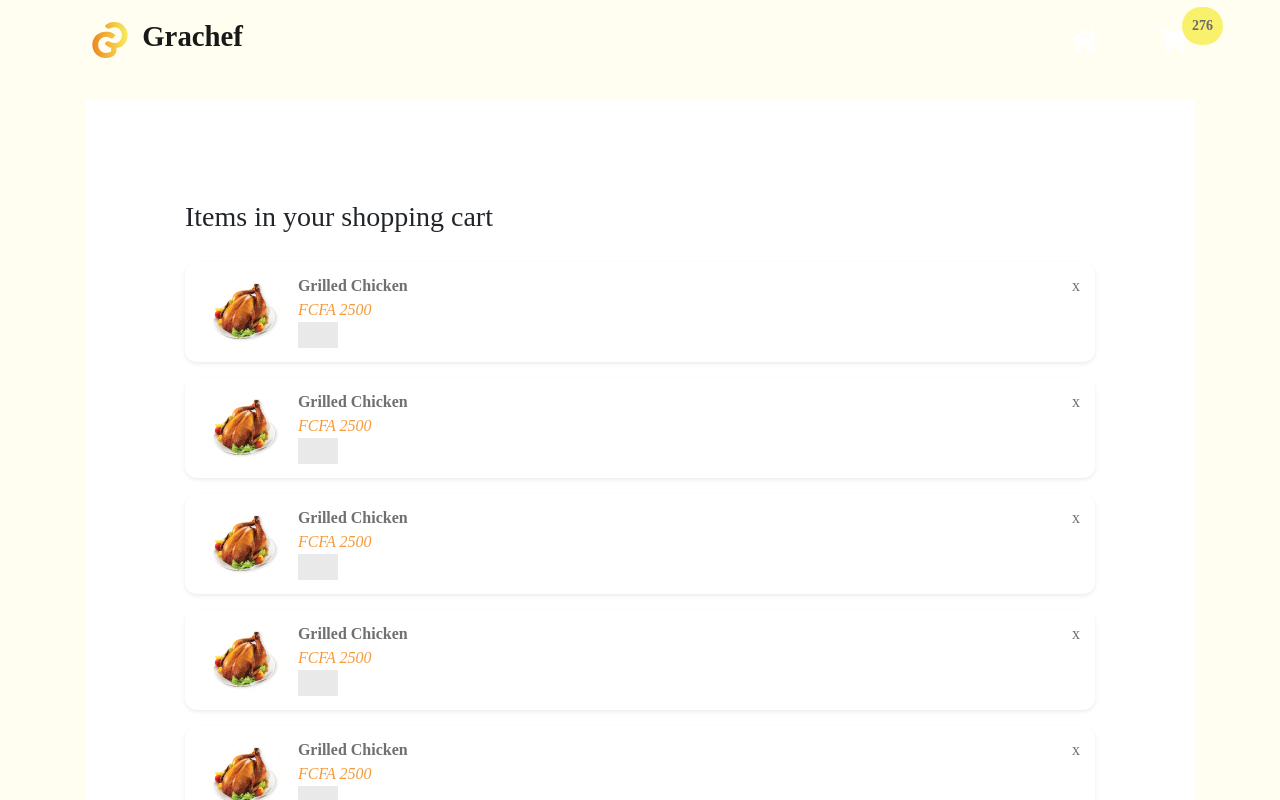
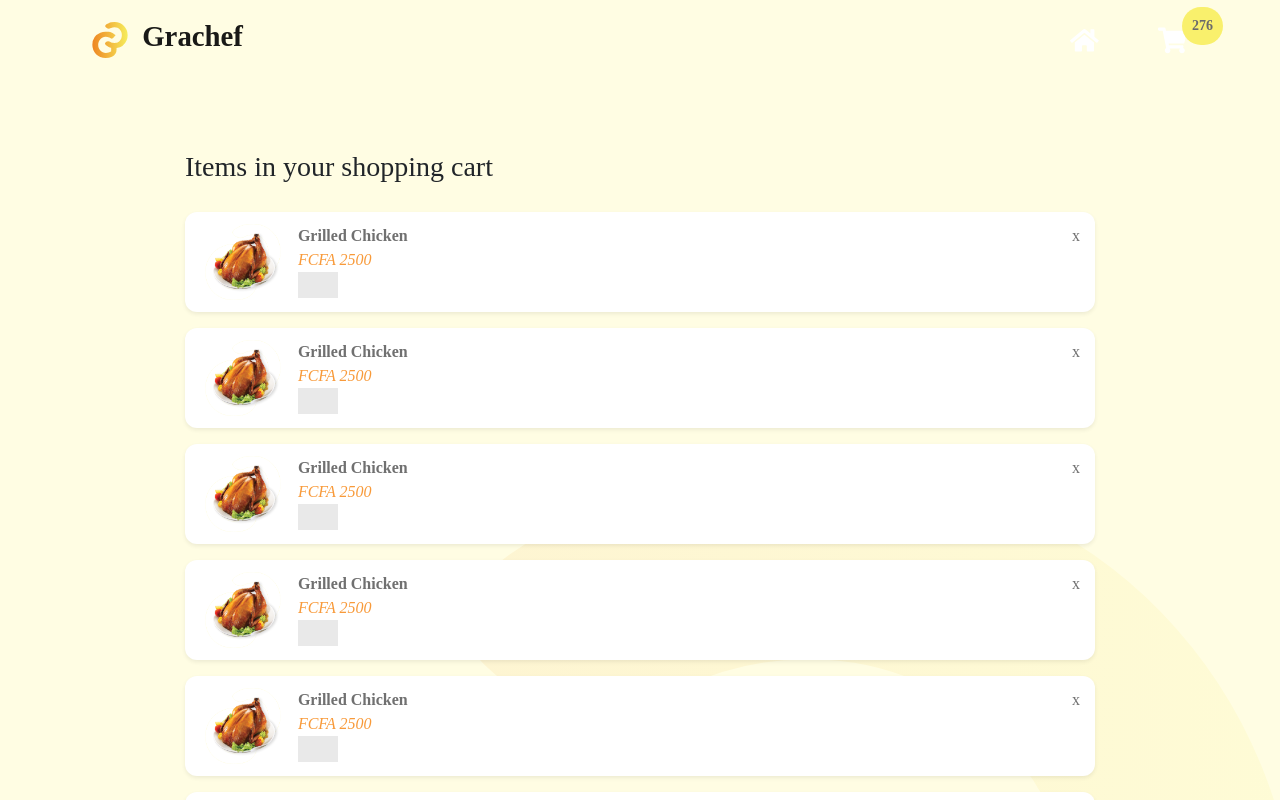
Before and after one commit to jilh/grachef, a React (Create React App) app: page /cart in a window 1280 px wide. Shown: the top 800 px of the page. Built offline with nearby package versions, Linux system fonts and the light colour scheme.

Commit message:
Fixed lot of stuffs that i cannot track right now

```diff
--- a/src/App.js
+++ b/src/App.js
@@ -3,7 +3,6 @@ import React from 'react'
 // import Menu from "./components/Menu"
 // import Footer from "./components/Footer"
 import Home from "./components/Home"
-import Checkout from "./components/Checkout"
 import Cart from "./components/Cart"
 import { BrowserRouter, Switch, Route } from 'react-router-dom';
 
--- a/src/components/Cart.js
+++ b/src/components/Cart.js
@@ -5,7 +5,7 @@ import Footer from "./Footer"
 
 function Cart(){
     return(
-        <div>
+        <div className="cart-section">
             <Navigation />
             <CartItems />
             <Footer />
--- a/src/components/Header.js
+++ b/src/components/Header.js
@@ -27,10 +27,10 @@ function Header(){
                         </Col>
 
                         <Col md={6}>
-
+                            <img src={heroImage} alt="Food Recipe" className={"hero-image"}/>
                         </Col>
 
-                        <img src={heroImage} alt="Food Recipe" className={"hero-image"}/>
+
 
                         <div style={{position: 'relative'}}>
                             <ul className={'social-icons'}>
--- a/src/components/Navigation.js
+++ b/src/components/Navigation.js
@@ -1,24 +1,27 @@
-import React, { useState } from "react"
+import React, { useState, useEffect, useRef } from "react"
 import {Navbar, Container, Nav, Badge} from 'react-bootstrap'
-import {FaShoppingCart, FaBars, FaHome} from 'react-icons/fa';
+import {FaShoppingCart, FaHome} from 'react-icons/fa';
 import "../styles/Navigation.css"
-import Checkout from './Checkout';
-import {Link } from "react-router-dom";
+// import Checkout from './Checkout';
+import {Link, useLocation } from "react-router-dom";
 
 
 
 function Navigation(){
 
-    const [showCheckout, setShowCheckout] = useState(false);
-    const toggleCheckout = () => {
-        if ( showCheckout ){
-            setShowCheckout(false);
-        } else {
-            setShowCheckout(true);
-        }
-    }
+    // const [showCheckout, setShowCheckout] = useState(false);
+    // const toggleCheckout = () => {
+    //     if ( showCheckout ){
+    //         setShowCheckout(false);
+    //     } else {
+    //         setShowCheckout(true);
+    //     }
+    // }
 
     const [navbarChanged, setNavbarChanged] = useState(false);
+    const {pathname} = useLocation()
+    const mountedRef = useRef();
+
     const changeNavbarBackground = () => {
         if(window.scrollY >= 60){
             setNavbarChanged(true);
@@ -27,7 +30,17 @@ function Navigation(){
         }
     }
 
+    // Event fires up on scroll (to change navbar background)
     window.addEventListener('scroll', changeNavbarBackground);
+
+    // Automatically scroll to page top
+
+    useEffect(() => {
+        window.scrollTo(0, 0);
+        if(!mountedRef.current) return null;
+    }, [pathname]);
+
+    console.log(pathname)
 
     return(
 
@@ -51,7 +64,7 @@ function Navigation(){
                         </Nav>
                     {/* </Navbar.Collapse> */}
                 </Container>
-                { showCheckout ? <Checkout /> : null }
+                {/* { showCheckout ? <Checkout /> : null } */}
             </Navbar>
 
 
--- a/src/styles/Cart.css
+++ b/src/styles/Cart.css
@@ -1,7 +1,13 @@
+.cart-section{
+    background-image: url('../design-files/menu-background.svg');
+    background-size: cover;
+    background-position: center;
+    padding-top: -200px;
+}
 .cart{
-    margin-top: 100px;
-    background: #fff;
+    /* background: #fff; */
     padding: 100px;
+    padding-top: 150px;
 }
 .cart > h3{
     padding-bottom: 20px;
```
Also changed, not shown: src/styles/Header.css (line endings or trailing spaces).
